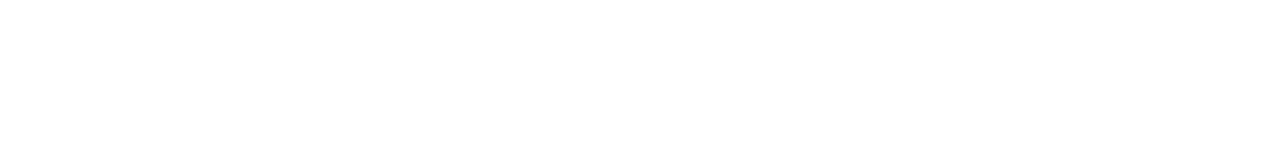
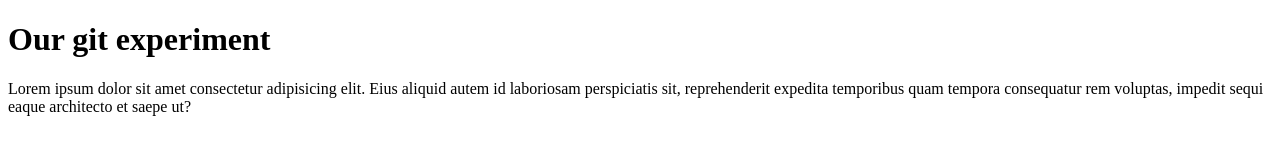
Before and after one commit to Akibul-Hasan/my-test-repo, a plain HTML site: page index.html in a window 1280 px wide. Drawn offline with Linux system fonts and the light colour scheme.

Commit message:
further code

```diff
--- a/index.html
+++ b/index.html
@@ -8,6 +8,10 @@
 </head>
 
 <body>
+    <h1>Our git experiment</h1>
+    <p>Lorem ipsum dolor sit amet consectetur adipisicing elit. Eius aliquid autem id laboriosam perspiciatis sit,
+        reprehenderit expedita temporibus quam tempora consequatur rem voluptas, impedit sequi eaque architecto et saepe
+        ut?</p>
 
 </body>
 
```
